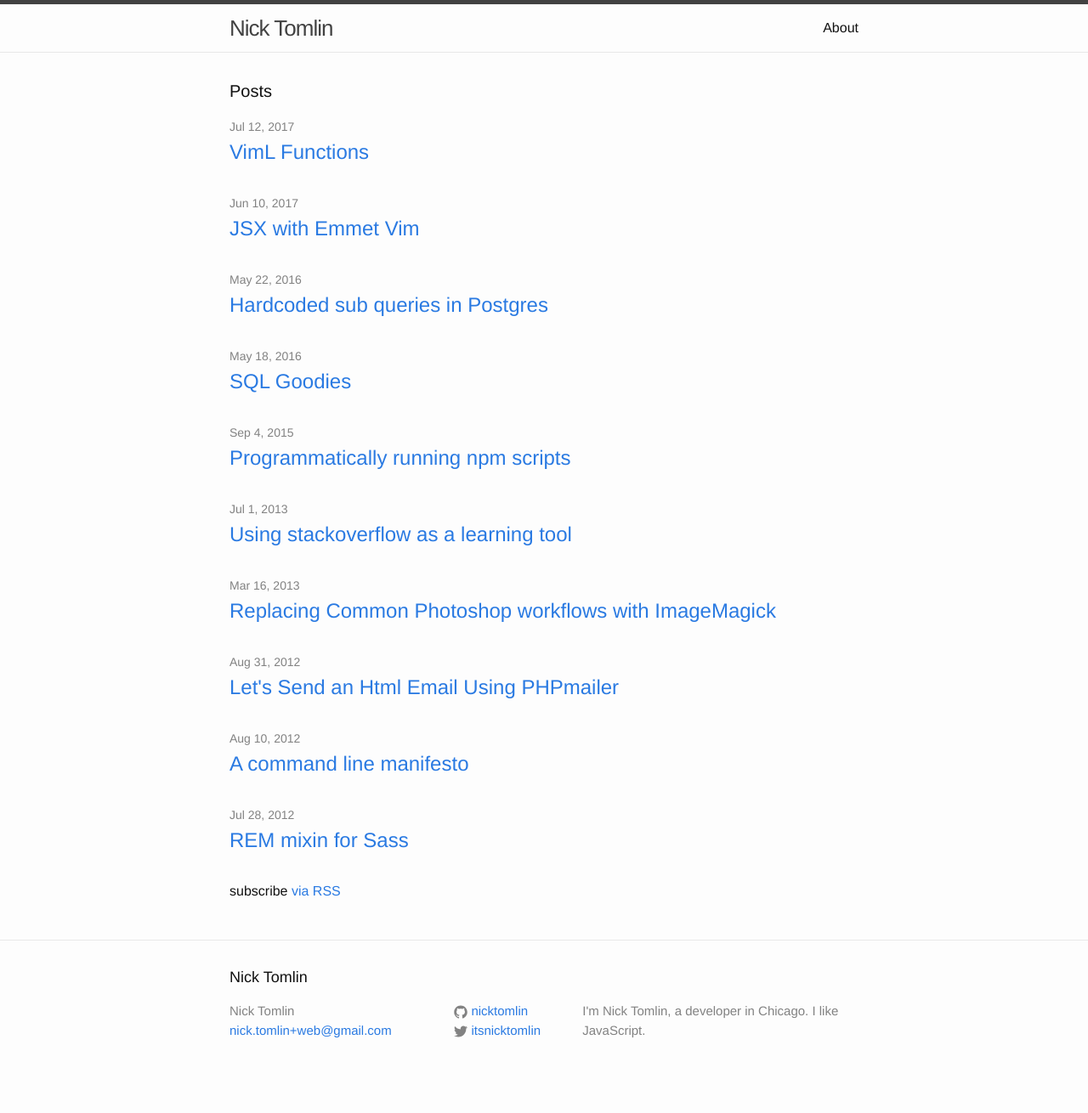
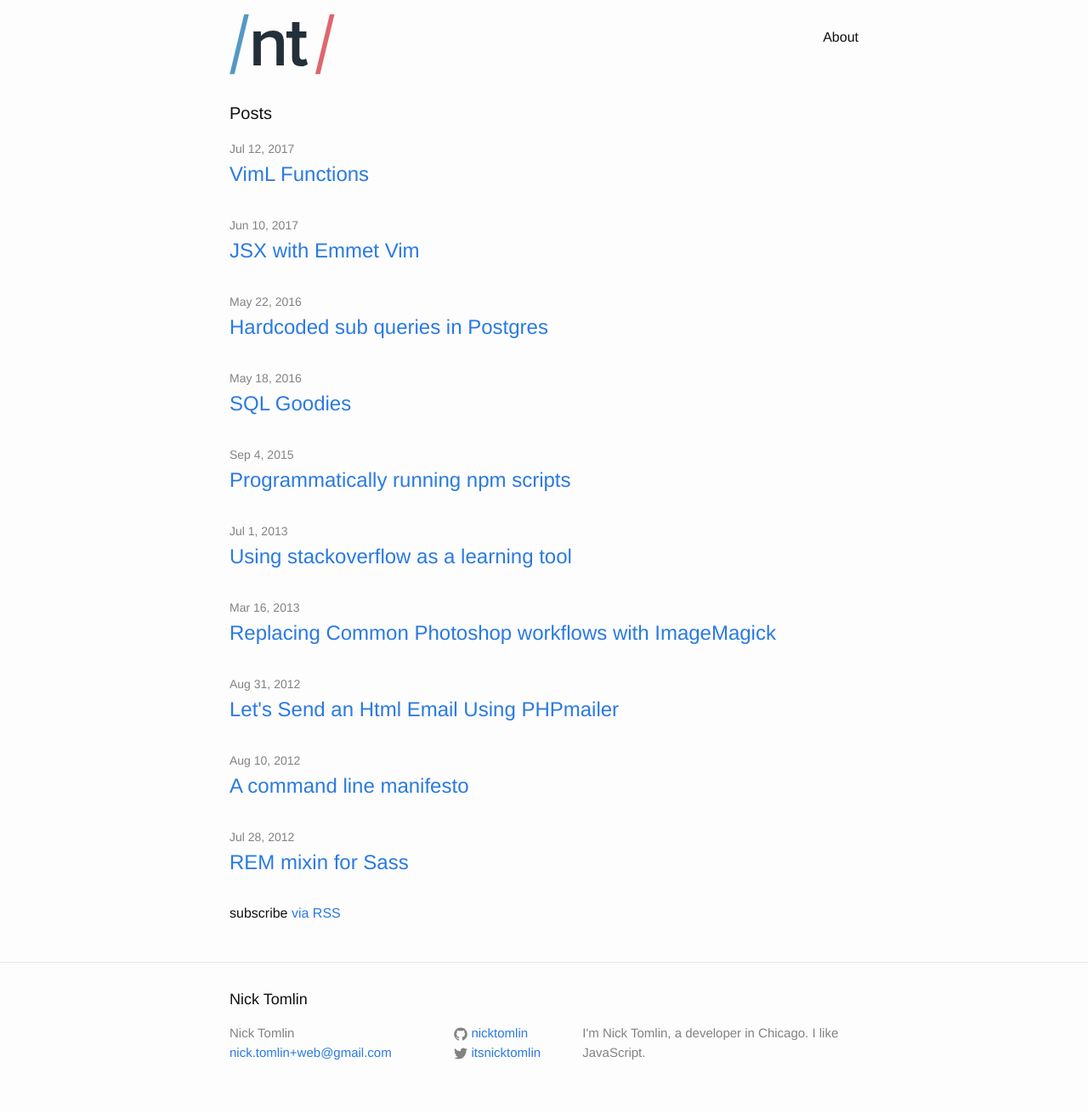
Before and after one commit to NickTomlin/nicktomlin.github.io, a Jekyll site: the page built from index.html, in a window 1280 px wide. Shown: the whole page at 85% size. Built offline with Jekyll 4.4.1, drawn with Linux system fonts in a browser that asks for light colours; before the commit the page ends 1284 px from its top, so only the background shows below that.

Commit message:
Design: Add svg logo to header

```diff
--- a/_includes/header.html
+++ b/_includes/header.html
@@ -2,7 +2,7 @@
 
   <div class="wrapper">
 
-    <a class="site-title" href="{{ site.baseurl }}/">{{ site.title }}</a>
+    <a class="site-title" href="{{ site.baseurl }}/"><img class="site-logo" src="/images/nt-logo.svg" alt="{{ site.title }}"></a>
 
     <nav class="site-nav">
       <a href="#" class="menu-icon">
--- a/_sass/_layout.scss
+++ b/_sass/_layout.scss
@@ -2,12 +2,17 @@
  * Site header
  */
 .site-header {
-    border-top: 5px solid $grey-color-dark;
-    border-bottom: 1px solid $grey-color-light;
+    // border-top: 5px solid $grey-color-dark;
+    // border-bottom: 1px solid $grey-color-light;
+    margin-top: 1rem;
     min-height: 56px;
 
     // Positioning context for the mobile navigation icon
     position: relative;
+}
+
+.site-logo {
+  float: left;
 }
 
 .site-title {
--- a/css/main.scss
+++ b/css/main.scss
@@ -18,9 +18,14 @@ $text-color:       #111;
 $background-color: #fdfdfd;
 $brand-color:      #2a7ae2;
 
+$brand-primary: #df666d;
+$brand-secondary: #5498c6;
+$brand-black: #232f39;
+
+
 $grey-color:       #828282;
 $grey-color-light: lighten($grey-color, 40%);
-$grey-color-dark:  darken($grey-color, 25%);
+$grey-color-dark:  $brand-black;
 
 // Width of the content area
 $content-width:    800px;
@@ -47,8 +52,8 @@ $on-laptop:        800px;
 
 // Import partials from `sass_dir` (defaults to `_sass`)
 @import
-        "base",
-        "layout",
-        "syntax-highlighting",
-        "posts"
+    "base",
+    "layout",
+    "syntax-highlighting",
+    "posts"
 ;
```
Also changed, not shown: images/nt-logo.svg (added).
